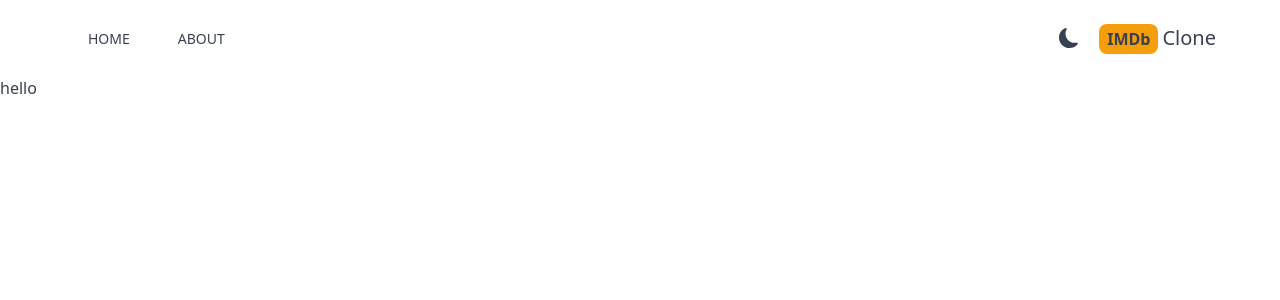
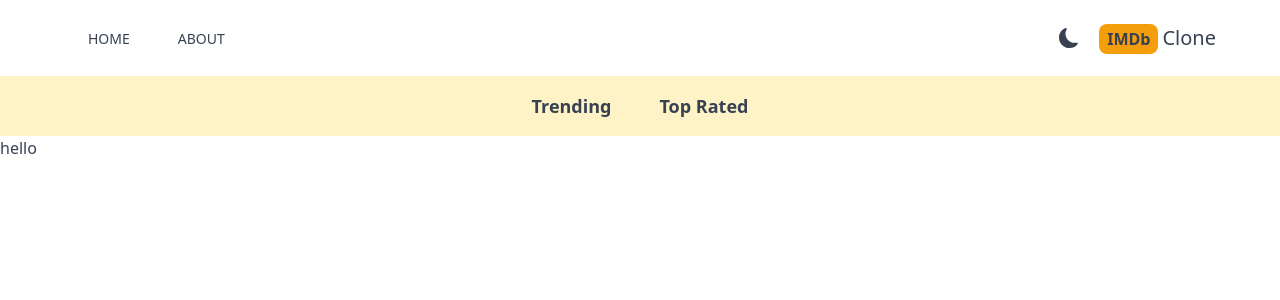
Before and after one commit to Kshitiiiij/IMDbClone, a Next.js app: page / in a window 1280 px wide. Shown: the top 300 px of the page. Built offline with nearby package versions, Linux system fonts and the light colour scheme.

Commit message:
added navbar

```diff
--- /dev/null
+++ b/app/components/Navbar.jsx
@@ -0,0 +1,10 @@
+import NavbarItem from "./NavbarItem"
+export default function Navbar() {
+  return (
+    <div className="flex justify-center dark:bg-gray-600 bg-amber-100 lg:text-lg p-4">
+      <NavbarItem title='Trending' pram="fetchTrending" />
+      <NavbarItem title='Top Rated' pram="fetchTopRated" />
+
+    </div>
+  )
+}
--- /dev/null
+++ b/app/components/NavbarItem.jsx
@@ -0,0 +1,17 @@
+'use client'
+import React from 'react'
+import Link from 'next/link'
+import {useSearchParams} from "next/navigation"
+export default function NavbarItem({title, pram}) {
+    const searchPrams = useSearchParams()
+    const genre = searchPrams.get('genre')
+  return (
+    <div>
+      <Link
+      className={`m-4 hover:text-amber-600 font-semibold p-2 ${genre && genre===pram && "underline underline-offset-8 decoration-4 decoration-amber-500 rounded-lg"}`}
+      href={`/?genre=${pram}`}>
+        {title}
+      </Link>
+    </div>
+  )
+}
--- a/app/globals.css
+++ b/app/globals.css
@@ -6,7 +6,7 @@
     text-decoration: none;
     -webkit-tap-highlight-color: transparent;
   }
-  .Link:focus {
+.Link:focus {
     outline: none !important;
     outline: none; /* remove outline */
     box-shadow: none; /* remove box shadow */
--- a/app/layout.js
+++ b/app/layout.js
@@ -1,5 +1,6 @@
 import "./globals.css";
 import Header from "./components/Header";
+import Navbar from "./components/Navbar";
 import Provider from "./Provider";
 
 export const metadata = {
@@ -13,6 +14,7 @@ export default function RootLayout({ children }) {
       <body>
         <Provider>
           <Header />
+          <Navbar />
           {children}
         </Provider>
       </body>
```
